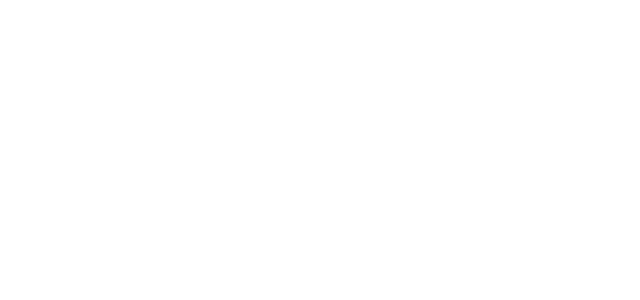
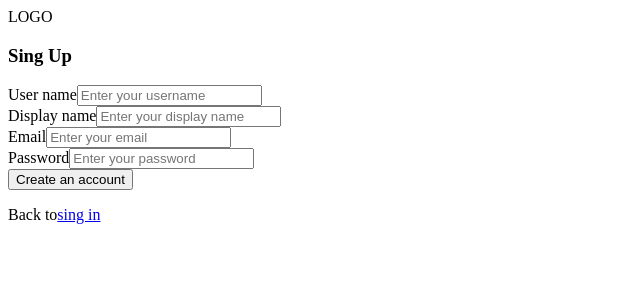
Before and after one commit to Makhortykh-Ruslan/online-chat, a Next.js app: page /auth/sign-up in a window 1280 px wide. Before the commit this address had no page. Shown: the top 300 px of the page, without its empty margins (0-640 px from the left). Built offline with nearby package versions, Linux system fonts and the light colour scheme; no server answers.

Commit message:
change auth structure page

```diff
--- /dev/null
+++ b/src/app/auth/layout.tsx
@@ -0,0 +1,14 @@
+import React from 'react';
+
+export default function AuthLayout({
+  children,
+}: Readonly<{
+  children: React.ReactNode;
+}>) {
+  return (
+    <section>
+      <article>LOGO</article>
+      {children}
+    </section>
+  );
+}
--- a/src/core/constants/router-paths.ts
+++ b/src/core/constants/router-paths.ts
@@ -1,5 +1,6 @@
 type AppRoutesShape = {
   auth: {
+    root: string;
     signIn: string;
     signUp: string;
   };
@@ -11,8 +12,9 @@
 
 export const appRoutes = {
   auth: {
-    signIn: '/sign-in',
-    signUp: '/sign-up',
+    root: '/auth',
+    signIn: '/auth/sign-in',
+    signUp: '/auth/sign-up',
   },
   main: {
     chat: '/chat',
```
Also changed, not shown: src/proxy.ts (+7 -1 lines), src/app/auth/sign-in/components/SingInForm/SingInForm.tsx (renamed from src/app/(auth)/sign-in/components/SingInForm/SingInForm.tsx), src/app/auth/sign-in/page.tsx (renamed from src/app/(auth)/sign-in/page.tsx), src/app/auth/sign-up/components/SingUpForm/SingUpForm.tsx (renamed from src/app/(auth)/sign-up/components/SingUpForm/SingUpForm.tsx), src/app/auth/sign-up/page.tsx (renamed from src/app/(auth)/sign-up/page.tsx).
